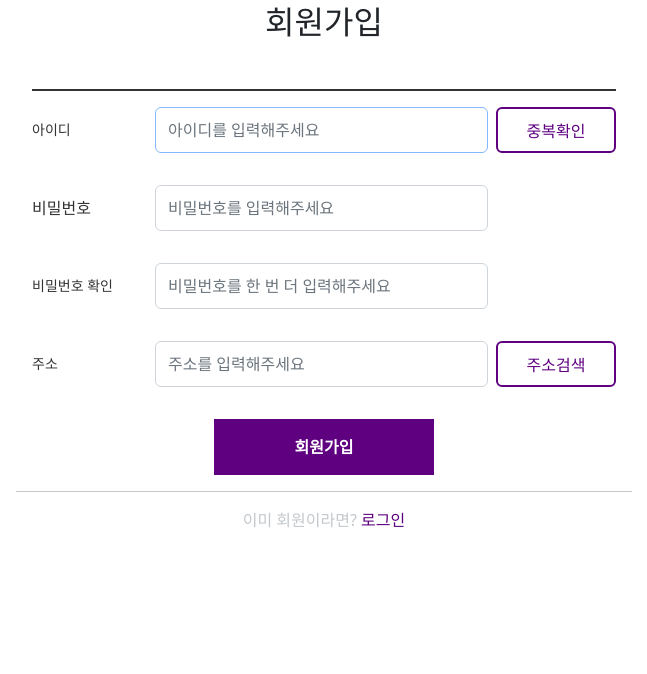
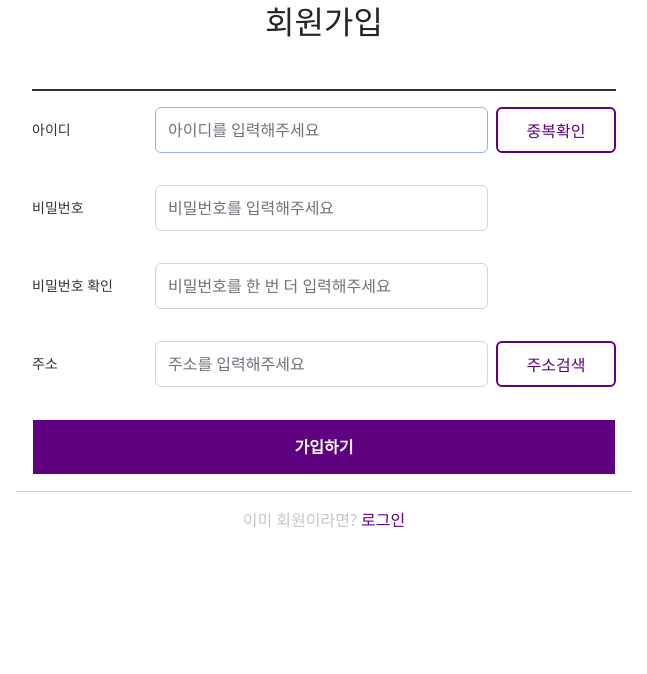
Before and after one commit to jincde/Chicken-Kurly, a Django app: template accounts/templates/accounts/signup.html in a window 1280 px wide. Shown: the part 187-861 px from the top of the page, without its empty margins (316-963 px from the left). Run offline with Django 3.2, Linux system fonts and the light colour scheme; the template is opened without the code that fills it, so the values that code supplies are empty; some libraries are stand-ins or nearby versions.

Commit message:
fix : 디자인 폼 데이터 안넘어가는 이슈 수정

```diff
--- a/accounts/templates/accounts/login.html
+++ b/accounts/templates/accounts/login.html
@@ -26,7 +26,7 @@
     <input type="submit" class="btn py-2 form-control fw-bold" style="background-color: #5e0080; color: white"
       value="로그인">
   </form>
-  <input class="btn py-2 form-control fw-bold" style="border:2px solid #5e0080;background-color: white; color: #5e0080"
-    value="회원가입">
+  <a href="{% url 'accounts:signup' %}"> <input class="btn py-2 form-control fw-bold"
+      style="border:2px solid #5e0080;background-color: white; color: #5e0080" value="회원가입"></a>
 </section>
 {% endblock %}
--- a/accounts/templates/accounts/signup.html
+++ b/accounts/templates/accounts/signup.html
@@ -23,9 +23,9 @@
         </div>
       </div>
       <div class="d-flex align-items-center">
-        <h6 class="my-3" style="width: 123px; color: rgb(51, 51, 51)">비밀번호</h6>
+        <h6 class="my-3" style="width: 123px; color: rgb(51, 51, 51); font-size: 14px;">비밀번호</h6>
         <div class="my-3">
-          <input type="password" style="width:333px; height: 46px; form" name=" password1" autocomplete="new-password"
+          <input type="password" style="width:333px; height: 46px; form" name="password1" autocomplete="new-password"
             class="signup-input form-control" placeholder="비밀번호를 입력해주세요" required="" id="id_password1">
         </div>
       </div>
@@ -40,7 +40,7 @@
         <h6 class="my-3" style="width:123px; color: rgb(51, 51, 51); font-size:14px;">주소</h6>
         <div class="my-3">
           <input type="text" style="width:333px; height: 46px;" name="" class="signup-input form-control"
-            placeholder="주소를 입력해주세요" required="">
+            placeholder="주소를 입력해주세요">
         </div>
         <div>
           <input class="btn"
@@ -49,8 +49,8 @@
         </div>
       </div>
       <div class="d-flex justify-content-center my-3">
-        <input type="submit" class="btn py-2 px-5 fw-bold"
-          style="border-radius:0px; width:220px; height:56px; background-color: #5e0080; color: white" value="회원가입">
+        <input type="submit" class="btn py-2 px-5 fw-bold form-control"
+          style="border-radius:0px; height:56px; background-color: #5e0080; color: white" value="가입하기">
       </div>
     </form>
   </div>
```
